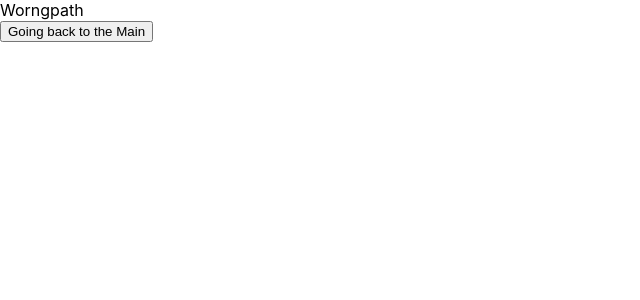
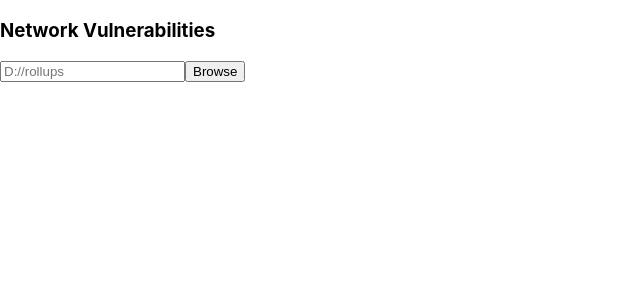
Before and after one commit to Roman363/SeniorCapstone2023, a React (Create React App) app in the folder client/: page /NetworkVulnerabilities in a window 1280 px wide. Shown: the top 300 px of the page, without its empty margins (0-640 px from the left). Built offline with nearby package versions, Linux system fonts and the light colour scheme.

Commit message:
Completion of variables for dummy data complete

```diff
--- a/client/src/App.js
+++ b/client/src/App.js
@@ -17,7 +17,8 @@ import PathColor from "./components/pages/node/PathColor";
 import MainDashboard from "./components/pages/dashBoard/MainDashBoard";
 import Cyberdashboard from "./components/pages/dashBoard/cyberDash/Cyberdashboard";
 import AssessmentDash from "./components/pages/dashBoard/assessmentDash/AssessmentDash";
-
+import NetworkStatistics from "./components/pages/dashBoard/cyberDash/NetworkStatistics";
+import NetworkVulnerabilities from "./components/pages/dashBoard/cyberDash/NetworkVulnerabilities";
 
 function App() {
   return (
@@ -39,7 +40,10 @@ function App() {
           <Route exact path="/Cyberdashboard" element={<Cyberdashboard />} />
           <Route exact path="/AssessmentDash" element={<AssessmentDash />} />
           <Route exact path="/MainDash" element={<MainDashboard />} />
-          <Route exact path="/Homer" element={<Home />} />
+          <Route exact path="/Home" element={<Home />} />
+          <Route exact path="/NetworkStatistics" element={<NetworkStatistics />} />
+          <Route exact path="/NetworkVulnerabilities" element={<NetworkVulnerabilities />} />
+
           <Route path="*" element={<WorngPath />} />
         </Routes>
       </div>
--- a/client/src/components/pages/dashBoard/cyberDash/NetworkStatistics.js
+++ b/client/src/components/pages/dashBoard/cyberDash/NetworkStatistics.js
@@ -23,12 +23,34 @@ function NetworkStatistics(){
         console.log(file)
     }
 
+    const Statistics = [
+        { value: "157.143.80.158", label: "System IP", value: "Open", label :"Associations", value: "Windows", label: "OP", value : "Windows Bot Service", label: "Active Service", value: "VTP", label : "Protocol",  value: "350", label : "Sent Packets",  value: "Low", label : "Traffic Amount"},
+        { value: "157.143.80.158", label: "System IP", value: "Open", label :"Associations", value: "Linux", label: "OP", value : "Cooling Service", label: "Active Service", value: "VTP", label : "Protocol",  value: "2600", label : "Sent Packets",  value: "high", label : "Traffic Amount"},
+        { value: "157.143.80.158", label: "System IP", value: "Open", label :"Associations", value: "Switch", label: "OP", value : "Password Service", label: "Active Service", value: "VTP", label : "Protocol",  value: "9250", label : "Sent Packets",  value: "very High", label : "Traffic Amount"},
+        { value: "157.143.80.158", label: "System IP", value: "Open", label :"Associations", value: "Server", label: "OP", value : "Cooling Service", label: "Active Service", value: "VTP", label : "Protocol",  value: "756", label : "Sent Packets",  value: "Medium", label : "Traffic Amount"},
+        { value: "157.143.80.158", label: "System IP", value: "Open", label :"Associations", value: "Server", label: "OP", value : "System check", label: "Active Service", value: "VTP", label : "Protocol",  value: "100", label : "Sent Packets",  value: "Low", label : "Traffic Amount"},
+        { value: "157.143.80.158", label: "System IP", value: "Open", label :"Associations", value: "Linux", label: "OP", value : "System Check", label: "Active Service", value: "VTP", label : "Protocol",  value: "122", label : "Sent Packets",  value: "Low", label : "Traffic Amount"},
+        { value: "157.143.80.158", label: "System IP", value: "Open", label :"Associations", value: "Switch", label: "OP", value : "Cooling Service", label: "Active Service", value: "VTP", label : "Protocol",  value: "101", label : "Sent Packets",  value: "Low", label : "Traffic Amount"},
+        { value: "157.143.80.158", label: "System IP", value: "Open", label :"Associations", value: "Windows", label: "OP", value : "None", label: "Active Service", value: "VTP", label : "Protocol",  value: "350", label : "Sent Packets",  value: "Low", label : "Traffic Amount"},
+
+    ];
+
+    return (
+        <form onSubmit={handleSubmit}>
+          <h3>Network Statistics</h3>
 
 
+          <input type="text" name="fileInput" placeholder='D://rollups' onChange={handleChange}/>
+          <button type="submit" >Browse</button>
+          <br />
 
+        </form>
+    )
 
 
 
 
 
 }
+
+export default NetworkStatistics
--- a/client/src/components/pages/dashBoard/cyberDash/NetworkVulnerabilities.js
+++ b/client/src/components/pages/dashBoard/cyberDash/NetworkVulnerabilities.js
@@ -9,7 +9,50 @@ function NetworkVulnerabilities(){
     const [file, setFile] = useState('');
 
 
+    function handleBack(event) {
+        navigate(-1);
+    }
 
+    function handleChange(event) {
+        event.preventDefault();
+        setFile(event.target.value);
+    }
+
+    function handleSubmit(event) {
+        event.preventDefault()
+        console.log(file)
+    }
+
+
+
+
+
+
+    const Vulnerabilities = [
+
+        { value: "157.143.80.158", label: "System IP", value: "Open", label :"Associations", value: "Windows", label: "OP", value : "Cooling Service", label: "Active Service", value: "VTP", label : "Protocol",  value: "350", label : "Sent Packets",  value: "Low", label : "Traffic Amount"},
+        { value: "157.143.80.158", label: "System IP", value: "Open", label :"Associations", value: "Windows", label: "OP", value : "Cooling Service", label: "Active Service", value: "VTP", label : "Protocol",  value: "350", label : "Sent Packets",  value: "Low", label : "Traffic Amount"},
+        { value: "157.143.80.158", label: "System IP", value: "Open", label :"Associations", value: "Windows", label: "OP", value : "Cooling Service", label: "Active Service", value: "VTP", label : "Protocol",  value: "350", label : "Sent Packets",  value: "Low", label : "Traffic Amount"},
+        { value: "157.143.80.158", label: "System IP", value: "Open", label :"Associations", value: "Windows", label: "OP", value : "Cooling Service", label: "Active Service", value: "VTP", label : "Protocol",  value: "350", label : "Sent Packets",  value: "Low", label : "Traffic Amount"},
+        { value: "157.143.80.158", label: "System IP", value: "Open", label :"Associations", value: "Windows", label: "OP", value : "Cooling Service", label: "Active Service", value: "VTP", label : "Protocol",  value: "350", label : "Sent Packets",  value: "Low", label : "Traffic Amount"},
+        { value: "157.143.80.158", label: "System IP", value: "Open", label :"Associations", value: "Windows", label: "OP", value : "Cooling Service", label: "Active Service", value: "VTP", label : "Protocol",  value: "350", label : "Sent Packets",  value: "Low", label : "Traffic Amount"},
+        { value: "157.143.80.158", label: "System IP", value: "Open", label :"Associations", value: "Windows", label: "OP", value : "Cooling Service", label: "Active Service", value: "VTP", label : "Protocol",  value: "350", label : "Sent Packets",  value: "Low", label : "Traffic Amount"},
+        { value: "157.143.80.158", label: "System IP", value: "Open", label :"Associations", value: "Windows", label: "OP", value : "Cooling Service", label: "Active Service", value: "VTP", label : "Protocol",  value: "350", label : "Sent Packets",  value: "Low", label : "Traffic Amount"},
+
+
+    ];
+
+    return (
+        <form onSubmit={handleSubmit}>
+          <h3>Network Vulnerabilities</h3>
+
+
+          <input type="text" name="fileInput" placeholder='D://rollups' onChange={handleChange}/>
+          <button type="submit" >Browse</button>
+          <br />
+
+        </form>
+    )
 
 
 
@@ -17,3 +60,5 @@ function NetworkVulnerabilities(){
 
 
 }
+
+export default NetworkVulnerabilities
```
